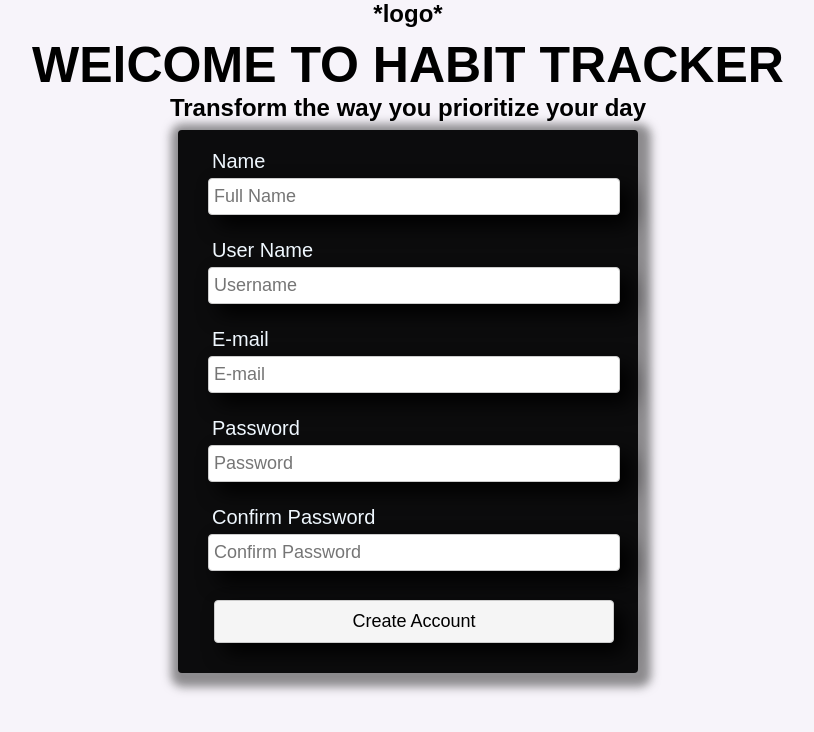
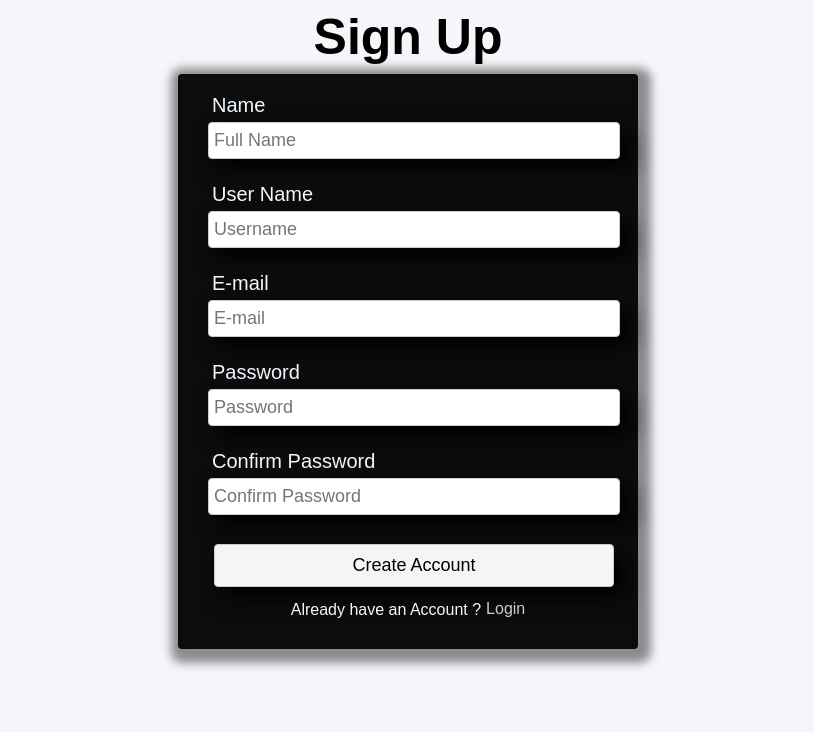
Before and after one commit to j1ntan/habit-dashboard, a React (Vite) app in the folder habit_tracker/: page /signup in a window 1280 px wide. Shown: the top 732 px of the page, without its empty margins (232-1046 px from the left). Built offline with nearby package versions, Linux system fonts and the light colour scheme.

Commit message:
again done with css of login and signup

```diff
--- a/habit_tracker/src/App.jsx
+++ b/habit_tracker/src/App.jsx
@@ -11,8 +11,8 @@ function App() {
     <Router>
       <Routes>
         <Route path="/dashboard" element={<Dashboard />} />
-        <Route path="/login" element={<Login />} />
-        <Route path="/" element={<Dashboard/>} />
+        <Route path="/" element={<Login />} />
+
         <Route path="/signup" element={<SignUp />} />
       </Routes>
     </Router>
--- a/habit_tracker/src/pages/SignUp.jsx
+++ b/habit_tracker/src/pages/SignUp.jsx
@@ -32,9 +32,7 @@ function SignUp() {
 
   return (
     <div>
-      <h2 className={styles.h2}>*logo*</h2>
-      <h1 className={styles.h1}>WElCOME TO HABIT TRACKER</h1>
-      <h2 className={styles.h2}>Transform the way you prioritize your day</h2>
+      <h1 className={styles.h1}>Sign Up</h1>
       <form onSubmit={handleSubmit} className={styles.form}>
         <div className={styles.label}><label for="name">Name</label></div>
         < input className={styles.input} type="text" placeholder="Full Name" required value={FullName} onChange={(e) => setFullName(e.target.value)}></input><br />
@@ -47,6 +45,10 @@ function SignUp() {
         <div className={styles.label}><label for="confirm Password">Confirm Password</label></div>
           <input className={styles.input} type="password" placeholder="Confirm Password" required value={ConfirmPassword} onChange={(e) => setConfirmPassword(e.target.value)}></input><br />
         <button className={styles.button}>Create Account</button>
+        <div className={styles.noAcc}>
+          <p className={styles.para}>Already have an Account ? </p>
+          <a href="/">Login</a>
+        </div>
       </form>
     </div>
   );
--- a/habit_tracker/src/pages/SignUp.module.css
+++ b/habit_tracker/src/pages/SignUp.module.css
@@ -21,6 +21,17 @@ h1{
     margin-top: 8px;
     font-size: 50px;
 
+}
+.noAcc{
+    padding-top: 4px;
+    display: flex;
+    justify-content: center;
+    align-items: center;
+}
+.para{
+    padding-top: 10px;
+    padding-right: 5px;
+    color: #faf6f6;
 }
 input{
     background-color: rgb(255, 255, 255);
--- a/habit_tracker/src/pages/login.module.css
+++ b/habit_tracker/src/pages/login.module.css
@@ -55,6 +55,8 @@ a{
 }
 
 .para{
+    margin-top: 5px;
+    color: #ccc;
     margin-right: 15px;
 }
 
```
